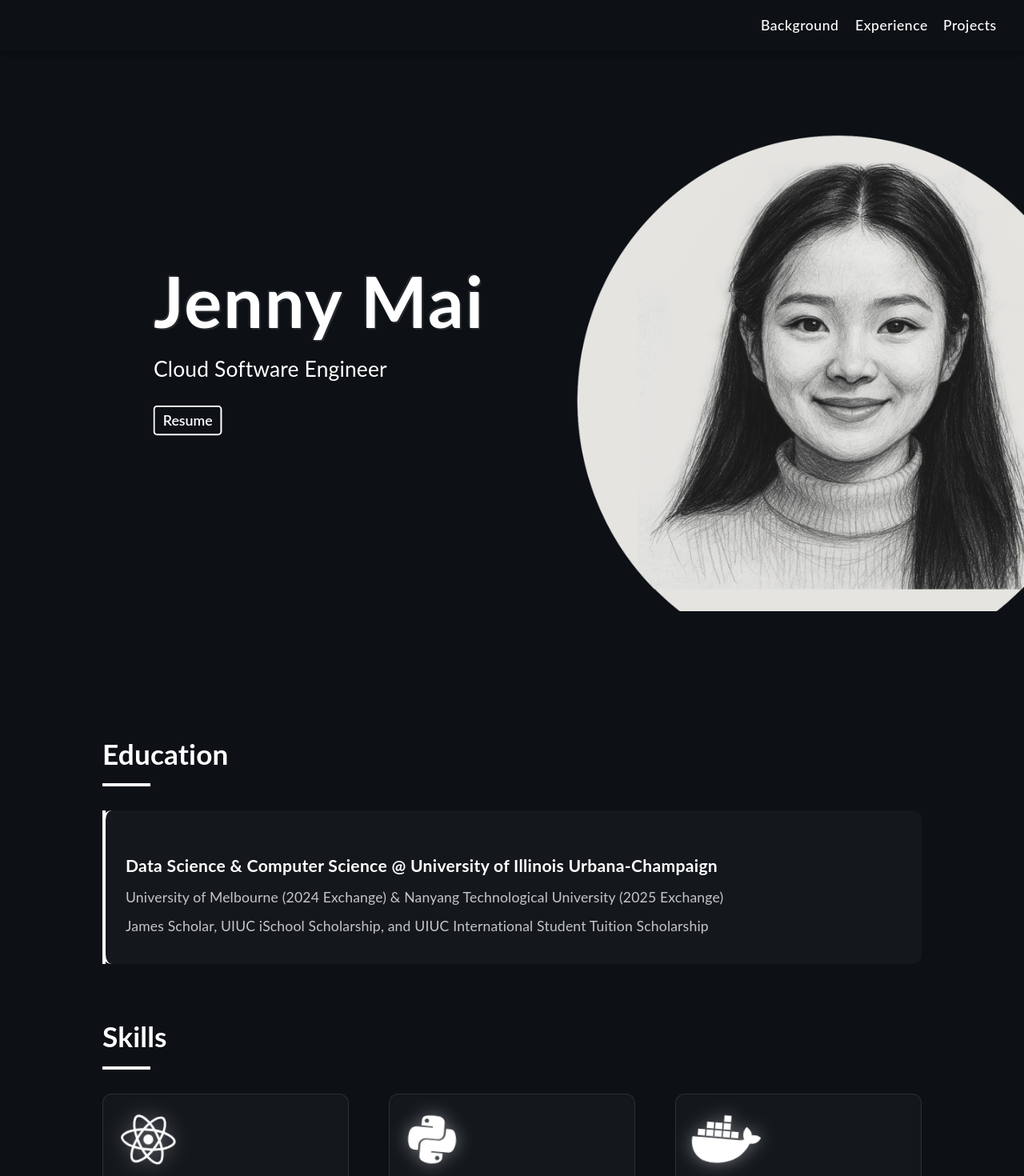
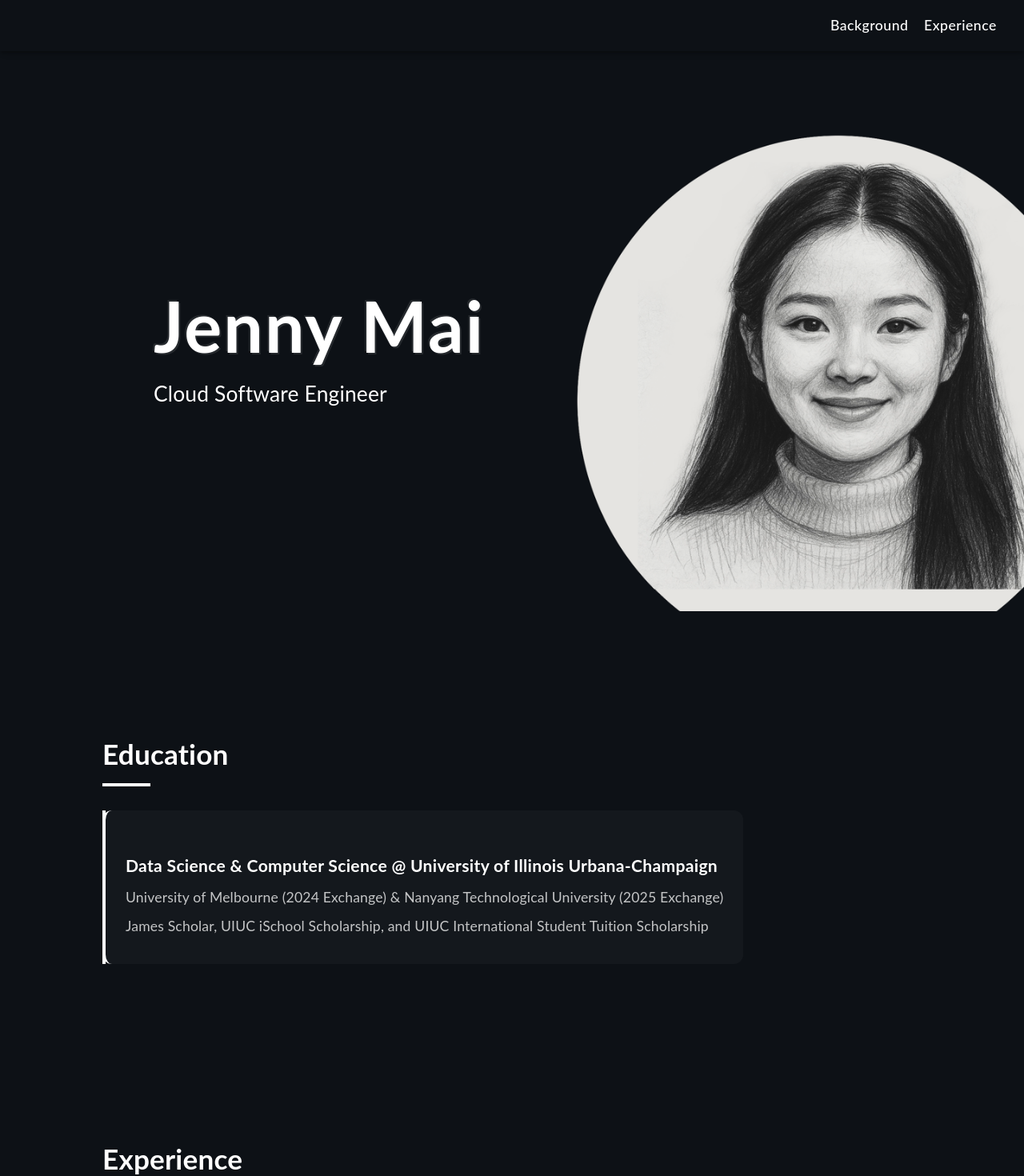
Before and after one commit to jennymaidev/jennymaidev.github.io, a React (Create React App) app: page / in a window 1280 px wide. Shown: the top 1470 px of the page at 80% size. Built offline with nearby package versions, Linux system fonts and the light colour scheme; some icons are missing.

Commit message:
Add toggle functionality for hiring mode in README, update styles and components for better layout and visibility

```diff
--- a/src/assets/styles/Expertise.scss
+++ b/src/assets/styles/Expertise.scss
@@ -49,6 +49,8 @@
     display: flex;
     flex-direction: column;
     text-align: left;
+    align-items: flex-start;
+    width: 100%;
 
     h1 {
         position: relative;
@@ -174,6 +176,7 @@
     border-left: 4px solid white;
     animation: slideInLeft 0.8s ease-out;
     position: relative;
+    margin-bottom: 25px;
 
     &::before {
         content: '';
--- a/src/components/Main.tsx
+++ b/src/components/Main.tsx
@@ -18,7 +18,7 @@ function Main() {
           </div>
           <h1>Jenny Mai</h1>
           <p>Cloud Software Engineer</p>
-          <button className="button" onClick={() => window.open(resume, '_blank')}>Resume</button>
+          {/* # NOT-HIRING <button className="button" onClick={() => window.open(resume, '_blank')}>Resume</button> */}
           <div className="mobile_social_icons">
             <a href="https://github.com/jennymaidev" target="_blank" rel="noreferrer"><GitHubIcon/></a>
             <a href="https://www.linkedin.com/in/jennymaidev/" target="_blank" rel="noreferrer"><LinkedInIcon/></a>
--- a/src/components/Navigation.tsx
+++ b/src/components/Navigation.tsx
@@ -17,7 +17,7 @@ import MenuIcon from '@mui/icons-material/Menu';
 import Toolbar from '@mui/material/Toolbar';
 
 const drawerWidth = 240;
-const navItems = [['Background', 'expertise'], ['Experience', 'history'], ['Projects', 'projects']]; // , ['Contact', 'contact']];
+const navItems = [['Background', 'expertise'], ['Experience', 'history']]; // # NOT-HIRING ['Projects', 'projects'], ['Contact', 'contact']
 
 function Navigation({parentToChild, modeChange}: any) {
 
```
Also changed, not shown: src/components/Expertise.tsx (+11 -9 lines), src/components/Project.tsx (+6 -4 lines), 1 other file (tests, documents, lock files or other folders).
